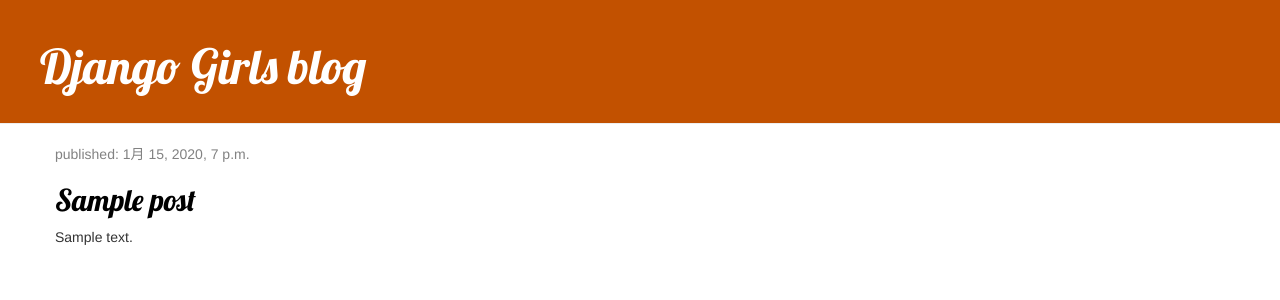
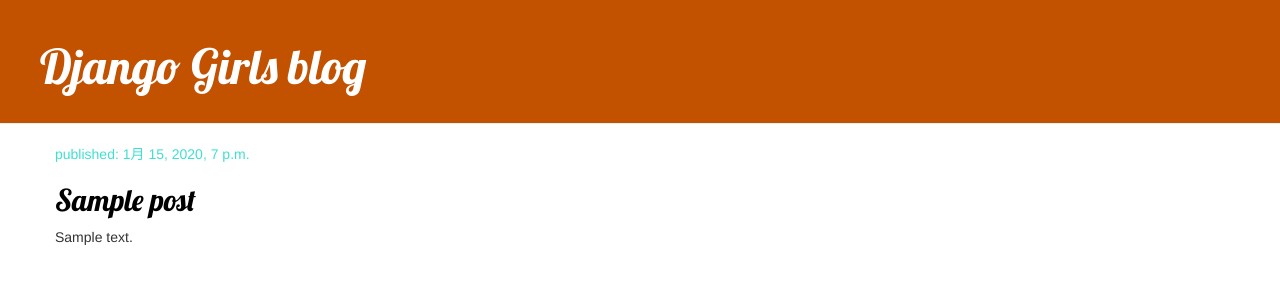
Before and after one commit to jcsizudev/my-first-blog, a Django app: page / in a window 1280 px wide. Shown: the top 300 px of the page. Run offline with Django 3.2, Linux system fonts and the light colour scheme; tables that the repository leaves empty hold one stand-in row (values such as "Sample post"); some libraries are stand-ins or nearby versions.

Commit message:
css change

```diff
--- a/blog/static/css/blog.css
+++ b/blog/static/css/blog.css
@@ -19,7 +19,7 @@ h1, h2, h3, h4 {
 }
 
 .date {
-    color: #828282;
+    color: turquoise;
 }
 
 .save {
```
